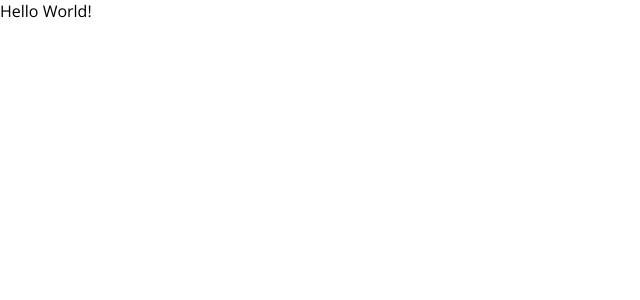
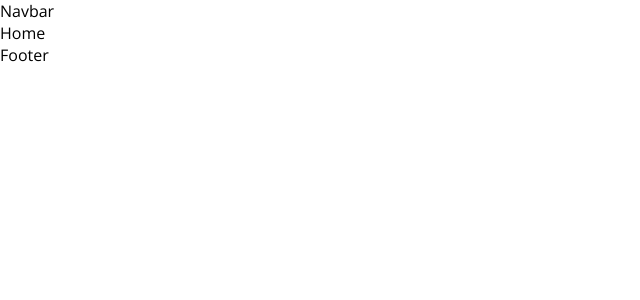
Before and after one commit to tafitahery/blog-app, a React (Vite) app in the folder client/: page / in a window 1280 px wide. Shown: the top 300 px of the page, without its empty margins (0-640 px from the left). Built offline with nearby package versions, Linux system fonts and the light colour scheme.

Commit message:
React Router Dom 6 Tutorial

```diff
--- a/client/package.json
+++ b/client/package.json
@@ -11,7 +11,9 @@
   },
   "dependencies": {
     "react": "^18.2.0",
-    "react-dom": "^18.2.0"
+    "react-dom": "^18.2.0",
+    "react-router-dom": "^6.16.0",
+    "sass": "^1.69.2"
   },
   "devDependencies": {
     "@types/react": "^18.0.28",
--- a/client/src/App.jsx
+++ b/client/src/App.jsx
@@ -1,5 +1,59 @@
+import { Outlet, RouterProvider, createBrowserRouter } from 'react-router-dom';
+import Home from './pages/Home';
+import Register from './pages/Register';
+import Login from './pages/Login';
+import Write from './pages/Write';
+import Single from './pages/Single';
+import Navbar from './components/Navbar';
+import Footer from './components/Footer';
+
+const Layout = () => {
+  return (
+    <>
+      <Navbar />
+      <Outlet />
+      <Footer />
+    </>
+  );
+};
+
+const router = createBrowserRouter([
+  {
+    path: '/',
+    element: <Layout />,
+    children: [
+      {
+        path: '/',
+        element: <Home />,
+      },
+      {
+        path: '/post/:id',
+        element: <Single />,
+      },
+      {
+        path: '/write',
+        element: <Write />,
+      },
+    ],
+  },
+  {
+    path: '/register',
+    element: <Register />,
+  },
+  {
+    path: '/login',
+    element: <Login />,
+  },
+]);
+
 function App() {
-  return <div>Hello World!</div>;
+  return (
+    <div className="app">
+      <div className="container">
+        <RouterProvider router={router} />
+      </div>
+    </div>
+  );
 }
 
 export default App;
--- /dev/null
+++ b/client/src/components/Footer.jsx
@@ -0,0 +1,5 @@
+import React from 'react';
+
+export default function Footer() {
+  return <div>Footer</div>;
+}
--- /dev/null
+++ b/client/src/components/Navbar.jsx
@@ -0,0 +1,5 @@
+import React from 'react';
+
+export default function Navbar() {
+  return <div>Navbar</div>;
+}
--- /dev/null
+++ b/client/src/style.scss
@@ -0,0 +1,5 @@
+.app {
+}
+.container {
+  // LOGIN & REGISTER
+}
```
Also changed, not shown: 1 other file (tests, documents, lock files or other folders).
